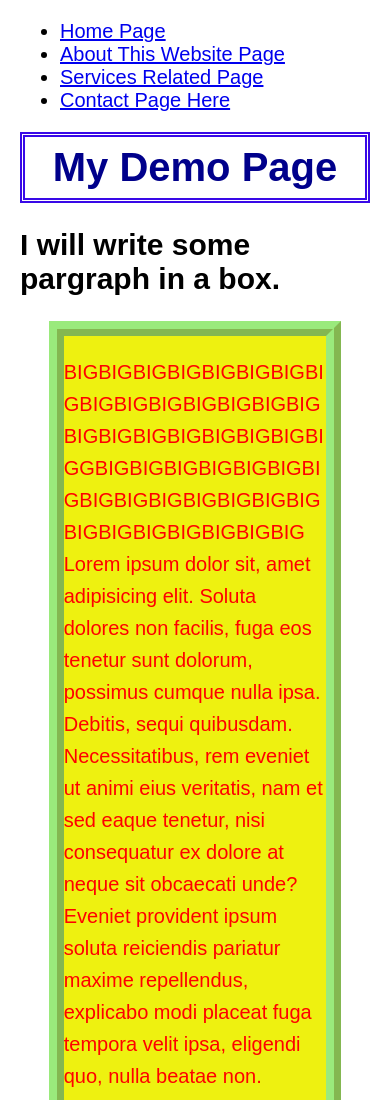
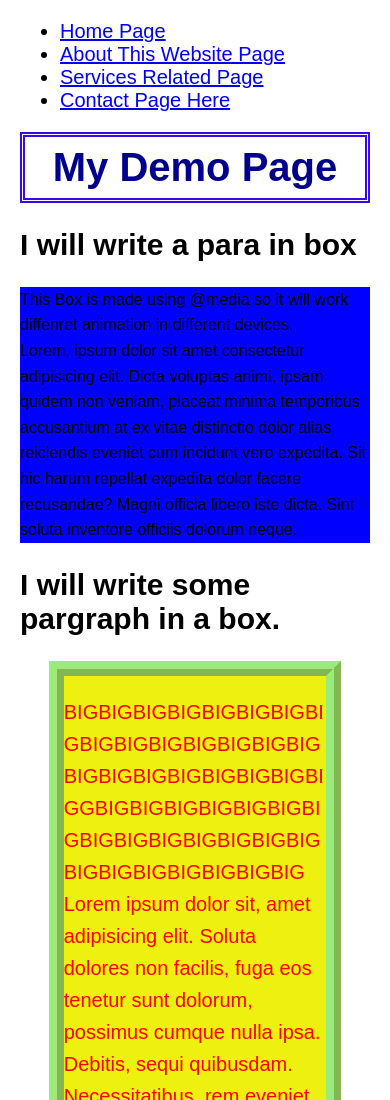
Before and after one commit to RanaUniverse/learn_html_from_basic, a plain HTML site: page index.html in a window 390 px wide. Shown: the top 1100 px of the page. Drawn offline with Linux system fonts and the light colour scheme.

Commit message:
@media has used in css for different devices has differnt styles

```diff
--- a/index.html
+++ b/index.html
@@ -27,12 +27,32 @@
     <h1>My Demo Page</h1>
 
 
+
+
+    <h2>I will write a para in box</h2>
+
+
+    <div class="box">
+        <p>
+            This Box is made using @media so it will work diffenret animation in different devices.
+            <br>
+            Lorem, ipsum dolor sit amet consectetur adipisicing elit. Dicta voluptas animi, ipsam quidem non veniam,
+            placeat minima temporibus accusantium at ex vitae distinctio dolor alias reiciendis eveniet cum incidunt
+            vero expedita. Sit hic harum repellat expedita dolor facere recusandae? Magni officia libero iste dicta.
+            Sint soluta inventore officiis dolorum neque.
+        </p>
+    </div>
+
+
+
+
     <h2>I will write some pargraph in a box.</h2>
 
     <div class="box-paragraph">
         <!-- this case the Big exceed the line so i should use line-break -->
         <p>
-            BIGBIGBIGBIGBIGBIGBIGBIGBIGBIGBIGBIGBIGBIGBIGBIGBIGBIGBIGBIGBIGBIGBIGGBIGBIGBIGBIGBIGBIGBIGBIGBIGBIGBIGBIGBIGBIGBIGBIGBIGBIGBIGBIGBIG Lorem ipsum dolor sit, amet adipisicing elit. Soluta dolores non
+            BIGBIGBIGBIGBIGBIGBIGBIGBIGBIGBIGBIGBIGBIGBIGBIGBIGBIGBIGBIGBIGBIGBIGGBIGBIGBIGBIGBIGBIGBIGBIGBIGBIGBIGBIGBIGBIGBIGBIGBIGBIGBIGBIGBIG
+            Lorem ipsum dolor sit, amet adipisicing elit. Soluta dolores non
             facilis, fuga eos tenetur sunt dolorum, possimus cumque nulla ipsa. Debitis, sequi quibusdam.
             Necessitatibus, rem eveniet ut animi eius veritatis, nam et sed eaque tenetur, nisi consequatur ex dolore at
             neque sit obcaecati unde? Eveniet provident ipsum soluta reiciendis pariatur maxime repellendus, explicabo
--- a/styles.css
+++ b/styles.css
@@ -63,3 +63,28 @@
      /* hyphens: auto; */
      font-size: 20px;
  }
+
+
+ /* Default (for big screens) */
+ .box {
+     width: 75%;
+     font-size: 20px;
+     background-color: green;
+ }
+
+ /* For tablets (screen width <= 768px) */
+ @media (max-width: 768px) {
+     .box {
+         width: 90%;
+         font-size: 18px;
+         background-color: red;
+        }
+    }
+    /* For mobiles (screen width <=480px)  */
+    @media (max-width: 480px) {
+        .box {
+            width: 100%;
+            font-size: 16px;
+            background-color: blue;
+        }
+    }
```
